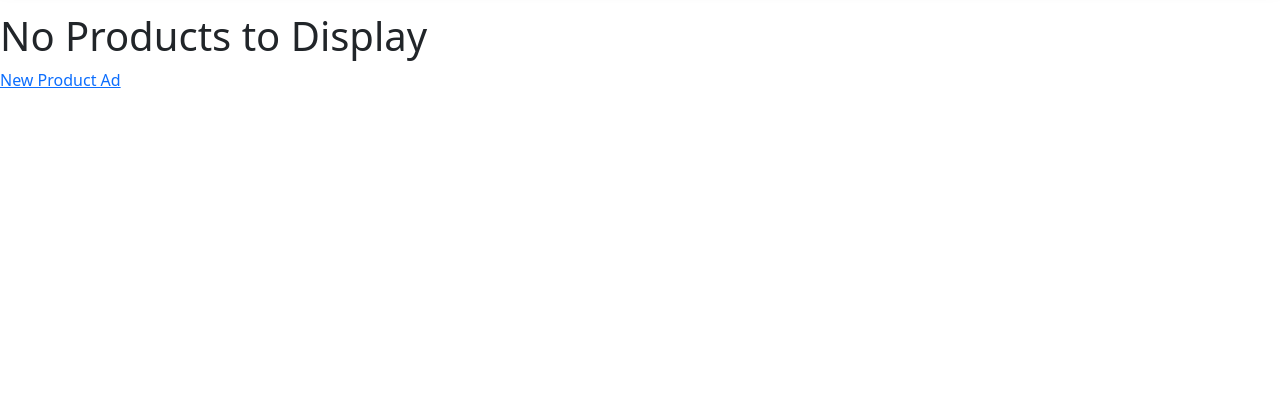
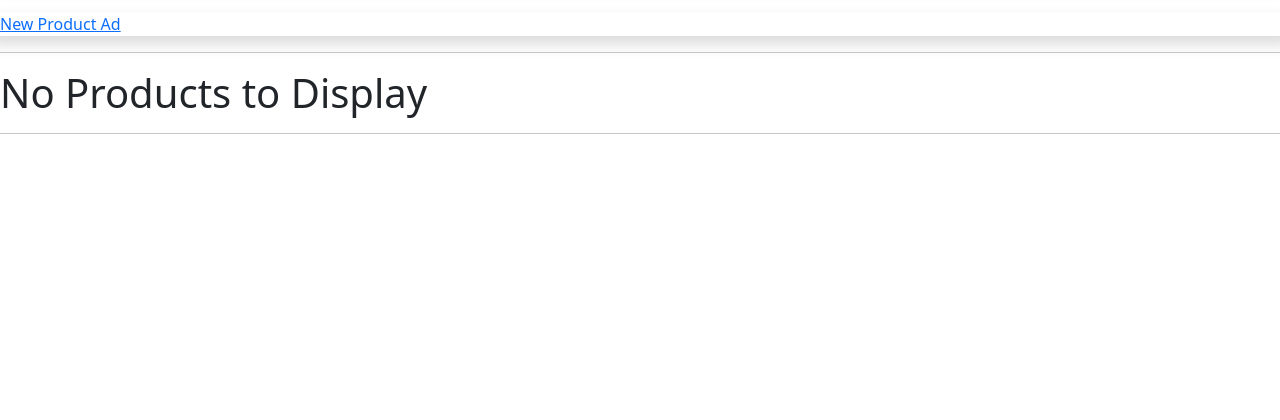
Before and after one commit to Arslanbaig84/b2bsolutions, a Django app: page /products/ in a window 1280 px wide. Shown: the part 272-692 px from the top of the page. Run offline with Django 4.2, Linux system fonts and the light colour scheme; the visitor is signed in with stand-in values (Sample User, id 1); data that the repository does not hold is empty; parts of the project's set-up code (start-up, migrations or seed data) failed here and were passed over; some libraries are stand-ins or nearby versions.

Commit message:
products UI changes

```diff
--- a/base/templates/base/layout.html
+++ b/base/templates/base/layout.html
@@ -33,7 +33,7 @@
                             <a class="nav-link" href="{% url 'users' %}">Users</a>
                         </li>
                         <li class="nav-item">
-                            <a class="nav-link" href="{% url 'product_form' %}">Advertise</a>
+                            <a class="nav-link" href="{% url 'product_form' %}">Sell</a>
                         </li>
                     {% else %}
                         <li class="nav-item">
--- a/products/templates/products/products.html
+++ b/products/templates/products/products.html
@@ -4,6 +4,10 @@ Products
 {% endblock %}
 
 {% block body %}
+<hr>
+<div class="row shadow">
+    <a href="{% url 'product_form' %}">New Product Ad</a>
+</div>
 <hr>
 {% if products %}
     {% for product in products %}
@@ -33,5 +37,5 @@ Products
 {% else %}
     <h1>No Products to Display</h1>
 {% endif %}
-    <a href="{% url 'product_form' %}">New Product Ad</a>
+<hr>
 {% endblock %}
```
Lines whose indentation alone changed are shown as unchanged.
